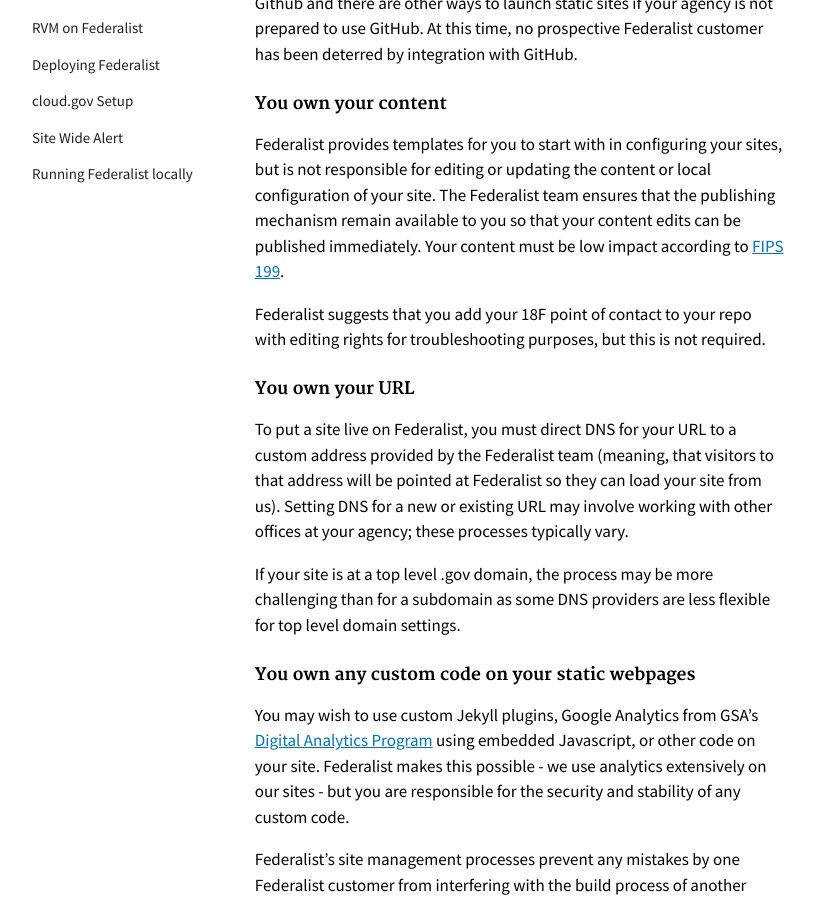
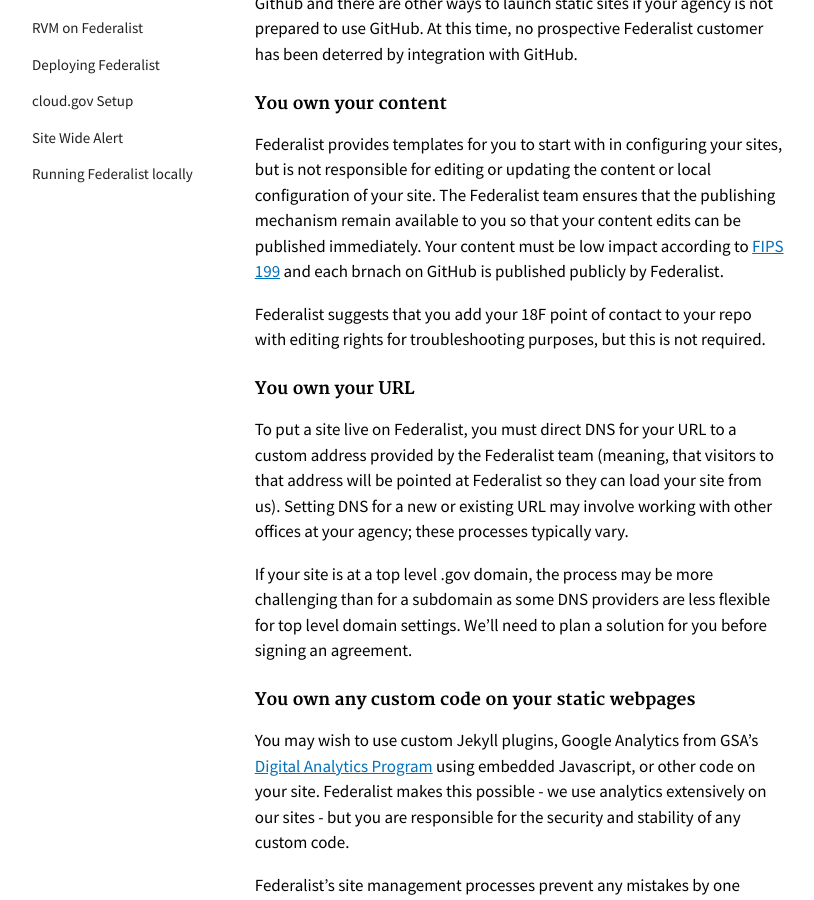
Before and after one commit to Macy-FK/federaliste, a Jekyll site: the page built from pages/using-federalist/customer-responsibilities.md, in a window 1280 px wide and 900 px high, scrolled down 949 px. Shown: the whole window, without its empty margins (146-960 px from the left). Built offline with Jekyll 4.4.1, drawn with Linux system fonts in a browser that asks for light colours; Markdown is read by kramdown in place of the engine named in the settings.

Commit message:
clarify that content is public

```diff
--- a/pages/using-federalist/customer-responsibilities.md
+++ b/pages/using-federalist/customer-responsibilities.md
@@ -17,7 +17,7 @@ GitHub is used across the government (see [this dashboard](https://gsa.github.io
 
 #### You own your content
 
-Federalist provides templates for you to start with in configuring your sites, but is not responsible for editing or updating the content or local configuration of your site. The Federalist team ensures that the publishing mechanism remain available to you so that your content edits can be published immediately. Your content must be low impact according to [FIPS 199](http://nvlpubs.nist.gov/nistpubs/FIPS/NIST.FIPS.199.pdf).
+Federalist provides templates for you to start with in configuring your sites, but is not responsible for editing or updating the content or local configuration of your site. The Federalist team ensures that the publishing mechanism remain available to you so that your content edits can be published immediately. Your content must be low impact according to [FIPS 199](http://nvlpubs.nist.gov/nistpubs/FIPS/NIST.FIPS.199.pdf) and each brnach on GitHub is published publicly by Federalist.
 
 Federalist suggests that you add your 18F point of contact to your repo with editing rights for troubleshooting purposes, but this is not required.
 
@@ -25,7 +25,7 @@ Federalist suggests that you add your 18F point of contact to your repo with edi
 
 To put a site live on Federalist, you must direct DNS for your URL to a custom address provided by the Federalist team (meaning, that visitors to that address will be pointed at Federalist so they can load your site from us). Setting DNS for a new or existing URL may involve working with other offices at your agency; these processes typically vary.
 
-If your site is at a top level .gov domain, the process may be more challenging than for a subdomain as some DNS providers are less flexible for top level domain settings.
+If your site is at a top level .gov domain, the process may be more challenging than for a subdomain as some DNS providers are less flexible for top level domain settings. We'll need to plan a solution for you before signing an agreement.
 
 #### You own any custom code on your static webpages
 
```
